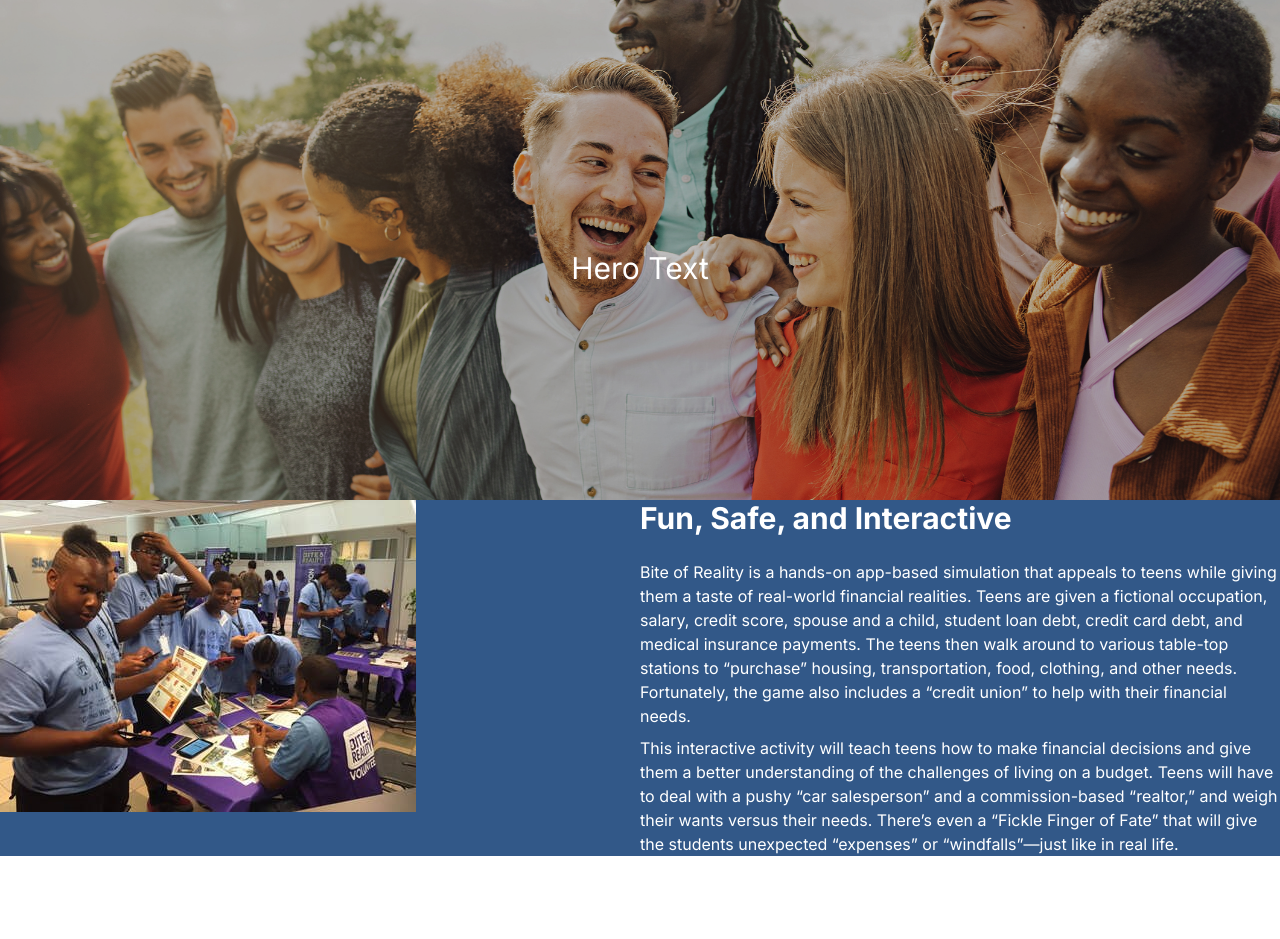
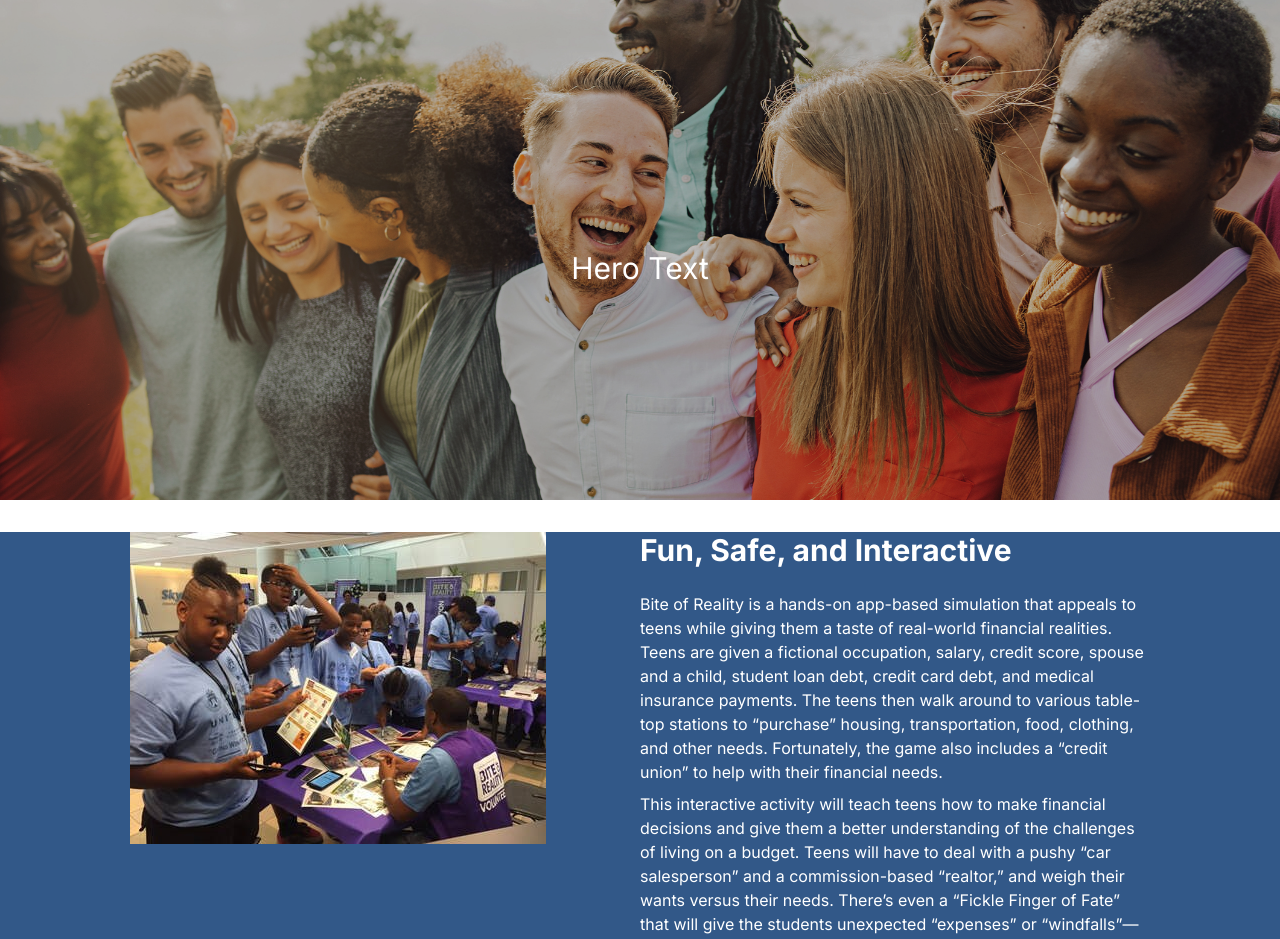
Before and after one commit to Dillonzellis/byte-reality, a Next.js app: page / in a window 1280 px wide. Shown: the top 939 px of the page. Before the commit the page ends 856 px from the top, so only its background shows below. Built offline with nearby package versions, Linux system fonts and the light colour scheme.

Commit message:
add ui components to Intro section

```diff
--- a/components/sections/Intro.tsx
+++ b/components/sections/Intro.tsx
@@ -1,10 +1,13 @@
 import Image from "next/image";
 import introImg from "@/public/bite-reality.jpg";
+import { Container } from "../ui/Container";
+import { Section } from "../ui/Section";
 
 export const Intro = () => {
   return (
-    <section>
+    <Section sectionName="intro">
       <div className="tw-bg-brandingBlue-400">
+        <Container>
           <div className="tw-grid tw-grid-cols-2">
             <Image src={introImg} alt="intro image" />
             <div className="tw-text-white tw-space-y-2">
@@ -12,14 +15,15 @@ export const Intro = () => {
                 Fun, Safe, and Interactive
               </div>
               <div>
-              Bite of Reality is a hands-on app-based simulation that appeals to
-              teens while giving them a taste of real-world financial realities.
-              Teens are given a fictional occupation, salary, credit score,
-              spouse and a child, student loan debt, credit card debt, and
-              medical insurance payments. The teens then walk around to various
-              table-top stations to “purchase” housing, transportation, food,
-              clothing, and other needs. Fortunately, the game also includes a
-              “credit union” to help with their financial needs.
+                Bite of Reality is a hands-on app-based simulation that appeals
+                to teens while giving them a taste of real-world financial
+                realities. Teens are given a fictional occupation, salary,
+                credit score, spouse and a child, student loan debt, credit card
+                debt, and medical insurance payments. The teens then walk around
+                to various table-top stations to “purchase” housing,
+                transportation, food, clothing, and other needs. Fortunately,
+                the game also includes a “credit union” to help with their
+                financial needs.
               </div>
               <div>
                 This interactive activity will teach teens how to make financial
@@ -32,7 +36,8 @@ export const Intro = () => {
               </div>
             </div>
           </div>
+        </Container>
       </div>
-    </section>
+    </Section>
   );
 };
```
Lines whose indentation alone changed are shown as unchanged.
